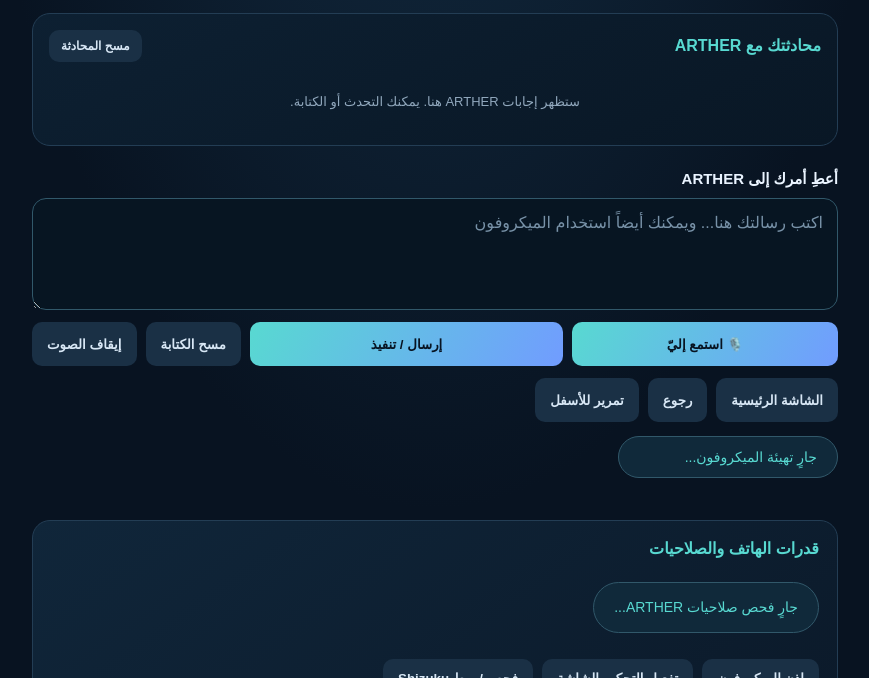
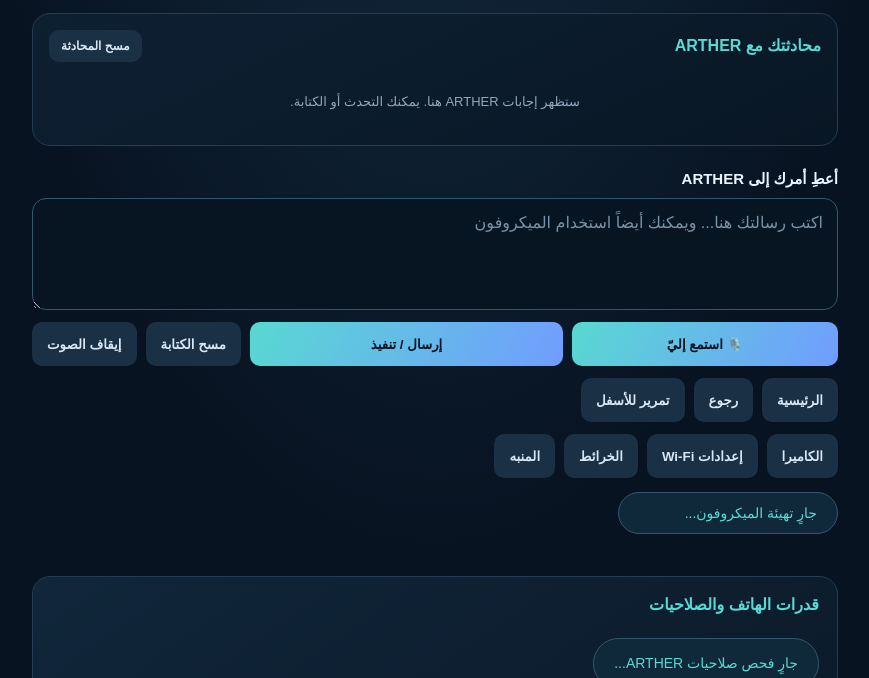
Before and after one commit to cherguihakim34-hub/ARTHER-Android, a website: page index.html in a window 1280 px wide. Shown: the part 485-1163 px from the top of the page, without its empty margins (205-1074 px from the left). Drawn offline with Linux system fonts and the light colour scheme; no server answers.

Commit message:
Add quick access controls for camera, maps, Wi-Fi and alarms

```diff
--- a/index.html
+++ b/index.html
@@ -51,9 +51,15 @@
       </div>
 
       <div class="actions">
-        <button id="home" class="secondary">الشاشة الرئيسية</button>
+        <button id="home" class="secondary">الرئيسية</button>
         <button id="back" class="secondary">رجوع</button>
         <button id="scrollDown" class="secondary">تمرير للأسفل</button>
+      </div>
+      <div class="actions tool-actions">
+        <button id="openCamera" class="secondary">الكاميرا</button>
+        <button id="openWifi" class="secondary">إعدادات Wi-Fi</button>
+        <button id="openMap" class="secondary">الخرائط</button>
+        <button id="openAlarms" class="secondary">المنبه</button>
       </div>
 
       <p id="voiceStatus" class="status">الصوت جاهز</p>
```
